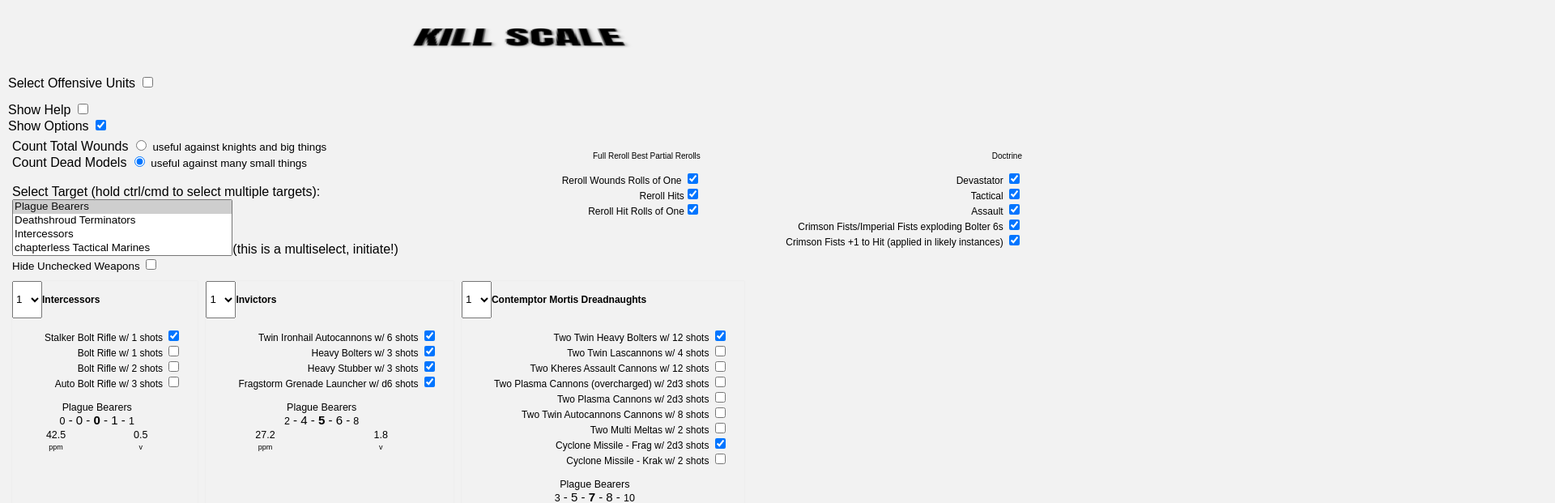
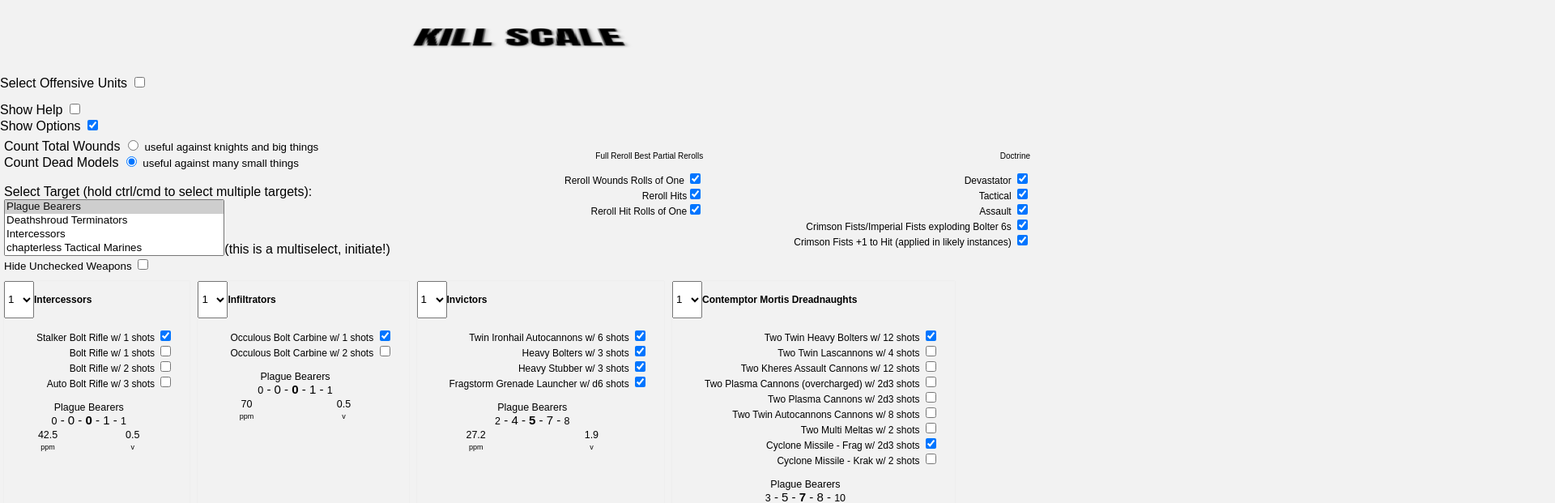
Before and after one commit to nickwelp/killscale, a React (Create React App) app: page /dashboard in a window 1280 px wide. Shown: the top 621 px of the page at 81% size, 1920 px wide, since content can reach past the window. Built offline with nearby package versions, Linux system fonts and the light colour scheme.

Commit message:
adding infiltrators

```diff
--- a/package.json
+++ b/package.json
@@ -7,9 +7,11 @@
     "@types/node": "12.7.9",
     "@types/react": "16.9.4",
     "@types/react-dom": "16.9.1",
+    "@types/react-router-dom": "^5.1.2",
     "@types/styled-components": "^4.1.19",
     "react": "^16.10.1",
     "react-dom": "^16.10.1",
+    "react-router-dom": "^5.1.2",
     "react-scripts": "3.1.2",
     "styled-components": "^4.4.0",
     "typescript": "3.6.3"
--- a/src/App.css
+++ /dev/null
@@ -1,24 +0,0 @@
-.App {
-  width: calc(100% - 20px);
-  margin:auto;
-  ;
-}
-
-.App-logo {
-  height: 40vmin;
-}
-
-.App-header {
-  background-color: #282c34;
-  min-height: 100vh;
-  display: flex;
-  flex-direction: column;
-  align-items: center;
-  justify-content: center;
-  font-size: calc(10px + 2vmin);
-  color: white;
-}
-
-.App-link {
-  color: #09d3ac;
-}
--- a/src/App.tsx
+++ b/src/App.tsx
@@ -1,21 +1,18 @@
 import React from 'react';
-import { ThemeProvider } from 'styled-components';
-import { theme } from './views/theme';
-import GlobalStyle from './views/theme/globalStyle';
+import { BrowserRouter, Redirect, Route, Switch } from 'react-router-dom';
 
-import './App.css';
+import Dashboard from './controllers/Dashboard';
 
-import Application from './views/app';
+const Router = () => (
+  <BrowserRouter>
+    <Switch>
+      <Route exact path={'/dashboard'} component={Dashboard} />
+      <Route exact path={'/addShooters'} component={Dashboard} />
+      <Route exact path={'/addTargets'} component={Dashboard} />
+      {/* <Route path={'/roles/:id'} component={Editor} /> */}
+      <Redirect to={'/dashboard'} />
+    </Switch>
+  </BrowserRouter>
+);
 
-const App: React.FC = () => {
-  return (
-    <div className="App">
-      <GlobalStyle />
-      <ThemeProvider theme={theme}>
-        <Application />
-      </ThemeProvider>
-    </div>
-  );
-}
-
-export default App;
+export default Router;
--- /dev/null
+++ b/src/controllers/Dashboard/index.tsx
@@ -0,0 +1,19 @@
+import React from 'react';
+import { ThemeProvider } from 'styled-components';
+import { theme } from '../../views/theme';
+import GlobalStyle from '../../views/theme/globalStyle';
+
+import Application from '../../views/app';
+
+const Dashboard: React.FC = () => {
+    return (
+        <div className="App">
+            <GlobalStyle />
+            <ThemeProvider theme={theme}>
+                <Application />
+            </ThemeProvider>
+        </div>
+    );
+}
+
+export default Dashboard;
--- a/src/controllers/library/calculateStandardDev.ts
+++ b/src/controllers/library/calculateStandardDev.ts
@@ -1,7 +1,7 @@
 import { IUnit, ITarget } from '../../models/interfaces';
 import { sortNumber } from '../util';
 
-const CalculateStandardDef = (set: number[], shooter: IUnit, target: ITarget, iterations: number) => {
+const CalculateStandardDef = (set: number[], { name: shooterName }: IUnit, { name: targetName }: ITarget, iterations: number) => {
     let sumOfSet = 0;
     set.forEach((int) => {
         sumOfSet += int;
@@ -26,8 +26,8 @@ const CalculateStandardDef = (set: number[], shooter: IUnit, target: ITarget, it
     const prunedSet: number[] = [...prunedLowerMedian].concat(prunedUpperMedian).sort(sortNumber);
 
     return {
-        name: shooter.name,
-        target: target.name,
+        name: shooterName,
+        target: targetName,
         mean: (Math.round(setMean * 10) / 10),
         standardDeviation: (Math.round(setStandardDeviation * 10) / 10),
         pruned: {
--- a/src/controllers/shooterController.tsx
+++ b/src/controllers/shooterController.tsx
@@ -2,7 +2,7 @@ import React, { useReducer, ChangeEvent, useState } from 'react';
 
 import { ContemptorMortis } from '../models/units/heavySupport/ContemptorMortis';
 import { Invictors } from '../models/units/elite/Invictors';
-import { Intercessor } from '../models/units/troops';
+import { Intercessor, Infiltrator } from '../models/units/troops';
 import { VernerableDreadnaughts } from '../models/units/elite/VernerableDreadnaughts';
 import { Dreadnaughts } from '../models/units/elite/Dreadnaughts';
 import { Suppressors } from '../models/units/fastAttack/Suppressors';
@@ -13,7 +13,7 @@ import { RepulsorExecutioner } from '../models/units/heavySupport/RepulsorExecut
 import { Repulsor } from '../models/units/transport/Repulsor';
 import { Devastators } from '../models/units/heavySupport/Devastators';
 
-const shooters = [Intercessor, Invictors, ContemptorMortis, Elminators, Suppressors, Tarantula, VernerableDreadnaughts, Dreadnaughts, RepulsorExecutioner, Repulsor, Devastators];
+const shooters = [Intercessor, Infiltrator, Invictors, ContemptorMortis, Elminators, Suppressors, Tarantula, VernerableDreadnaughts, Dreadnaughts, RepulsorExecutioner, Repulsor, Devastators];
 
 interface IDispatch {
     element: HTMLInputElement;
--- /dev/null
+++ b/src/models/units/troops/Infiltrators.ts
@@ -0,0 +1,35 @@
+import { IUnit } from '../../interfaces';
+
+export const Infiltrator: IUnit = {
+    name: 'Infiltrators',
+    description: 'Infiltrators Occulous Bolt Carbines',
+    points: 21,
+    tags: ['infantry'],
+    modelCountPerUnit: 5,
+    weapons: [
+        {
+            name: 'Occulous Bolt Carbine',
+            type: 'Rapid Fire',
+            numberOfShots: () => 1,
+            numberOfShotsLabel: '1',
+            tags: ['bolter', 'multiprofile', 'bolt carbine', 'autowounds on 6s to hit'],
+            uniqueIdentifier: 'bolt carbine',
+            AP: 0,
+            toHit: 3,
+            strength: 4,
+            damage: () => 1,
+        },
+        {
+            name: 'Occulous Bolt Carbine',
+            type: 'Rapid Fire',
+            numberOfShots: () => 2,
+            numberOfShotsLabel: '2',
+            tags: ['bolter', 'multiprofile', 'bolt carbine', 'autowounds on 6s to hit'],
+            uniqueIdentifier: 'bolt carbine',
+            AP: 0,
+            toHit: 3,
+            strength: 4,
+            damage: () => 1,
+        }
+    ]
+}
--- a/src/models/units/troops/index.ts
+++ b/src/models/units/troops/index.ts
@@ -1,3 +1,4 @@
-import { Intercessor } from "./Intercessors"
+import { Intercessor } from "./Intercessors";
+import { Infiltrator } from "./Infiltrators";
 
-export { Intercessor };
+export { Intercessor, Infiltrator };
```
Also changed, not shown: tsconfig.json (line endings or trailing spaces), 1 other file (tests, documents, lock files or other folders).
